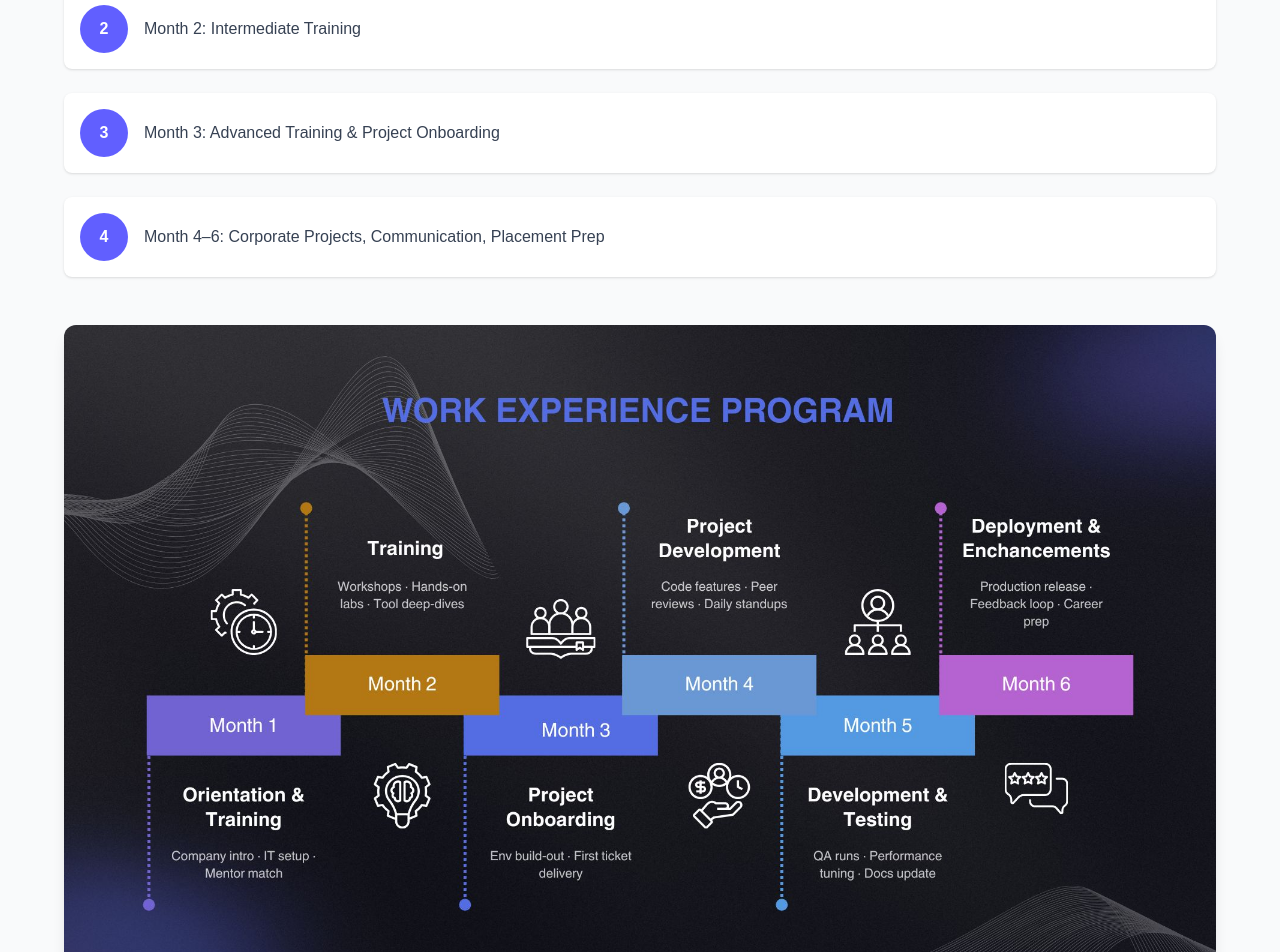
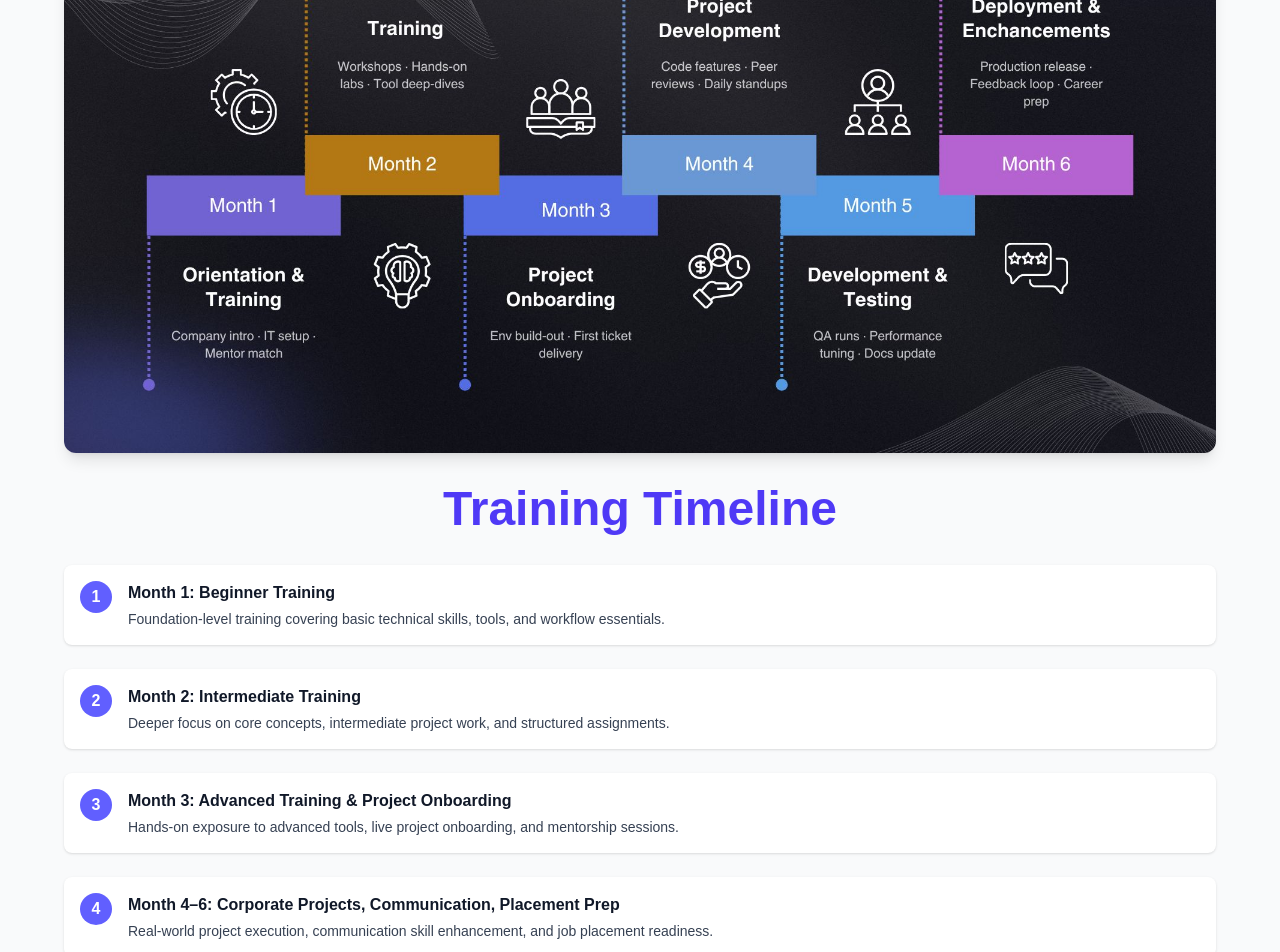
Before and after one commit to tinitiateprime/tinitiate_com, a Next.js app: page /work-experience-program in a window 1280 px wide. Shown: the part 2380-3332 px from the top of the page. Built offline with nearby package versions, Linux system fonts and the light colour scheme.

Commit message:
added preload for courses and updated WEP UI

```diff
--- a/src/app/courses/[slug]/page.js
+++ b/src/app/courses/[slug]/page.js
@@ -135,6 +135,7 @@
 
 
 
+
 "use client"
 
 import { useEffect, useState } from 'react'
@@ -198,9 +199,11 @@ export default function CourseDetailPage() {
               Enroll Now
             </button> */}
 
-          <Link href={`/request-callback/`} className="mt-6 px-6 py-2 bg-blue-600 text-white rounded-lg hover:bg-blue-700 transition">
-            Enroll Now
-          </Link>
+    <Link
+  href={`/request-callback?course=${encodeURIComponent(course.title)}`}
+  className="mt-6 px-6 py-2 bg-blue-600 text-white rounded-lg hover:bg-blue-700 transition">
+  Enroll Now
+</Link>
           </div>
         </div>
       </section>
--- a/src/app/work-experience-program/page.js
+++ b/src/app/work-experience-program/page.js
@@ -284,33 +284,57 @@ export default function WorkExperienceProgramPageV2() {
 
 
    {/* Training Timeline */}
+  {/* Training Timeline */}
 <section className="py-6 px-6 bg-gray-50">
   <div className="max-w-6xl mx-auto">
-    <h2 className="text-5xl font-bold text-indigo-600 mb-8 text-center">Training Timeline</h2>
-    <div className="space-y-6">
-      {[
-        "Month 1: Beginner Training",
-        "Month 2: Intermediate Training",
-        "Month 3: Advanced Training & Project Onboarding",
-        "Month 4–6: Corporate Projects, Communication, Placement Prep",
-      ].map((phase, idx) => (
-        <div key={idx} className="flex items-center bg-white p-4 rounded-lg shadow">
-          <div className="h-12 w-12 flex-shrink-0 flex items-center justify-center bg-indigo-500 text-white rounded-full font-bold">
-            {idx + 1}
-          </div>
-          <p className="ml-4 text-gray-700">{phase}</p>
-        </div>
-      ))}
-    </div>
 
     {/* 📷 Image: Work Experience Timeline */}
-    <div className="mt-12 text-center">
-      {/* <h3 className="text-xl font-semibold text-gray-800 mb-4">Work Experience Timeline</h3> */}
+    <div className="mb-8 text-center">
       <img
         src="/images/Work-experience-timeline.jpg"
         alt="Work Experience Timeline"
         className="rounded-xl shadow-lg mx-auto max-w-full"
       />
+    </div>
+
+    {/* Heading */}
+    <h2 className="text-5xl font-bold text-indigo-600 mb-8 text-center">
+      Training Timeline
+    </h2>
+
+    {/* Timeline Items */}
+    <div className="space-y-6">
+      {[
+        {
+          title: "Month 1: Beginner Training",
+          desc: "Foundation-level training covering basic technical skills, tools, and workflow essentials."
+        },
+        {
+          title: "Month 2: Intermediate Training",
+          desc: "Deeper focus on core concepts, intermediate project work, and structured assignments."
+        },
+        {
+          title: "Month 3: Advanced Training & Project Onboarding",
+          desc: "Hands-on exposure to advanced tools, live project onboarding, and mentorship sessions."
+        },
+        {
+          title: "Month 4–6: Corporate Projects, Communication, Placement Prep",
+          desc: "Real-world project execution, communication skill enhancement, and job placement readiness."
+        }
+      ].map((phase, idx) => (
+        <div
+          key={idx}
+          className="flex items-start bg-white p-4 rounded-lg shadow"
+        >
+          <div className="h-8 w-8 flex-shrink-0 flex items-center justify-center bg-indigo-500 text-white rounded-full font-bold">
+            {idx + 1}
+          </div>
+          <div className="ml-4">
+            <p className="text-gray-900 font-semibold">{phase.title}</p>
+            <p className="text-gray-700 text-sm mt-1">{phase.desc}</p>
+          </div>
+        </div>
+      ))}
     </div>
   </div>
 </section>
```
Also changed, not shown: src/app/request-callback/RequestCallbackClient.js (+161 -20 lines).
